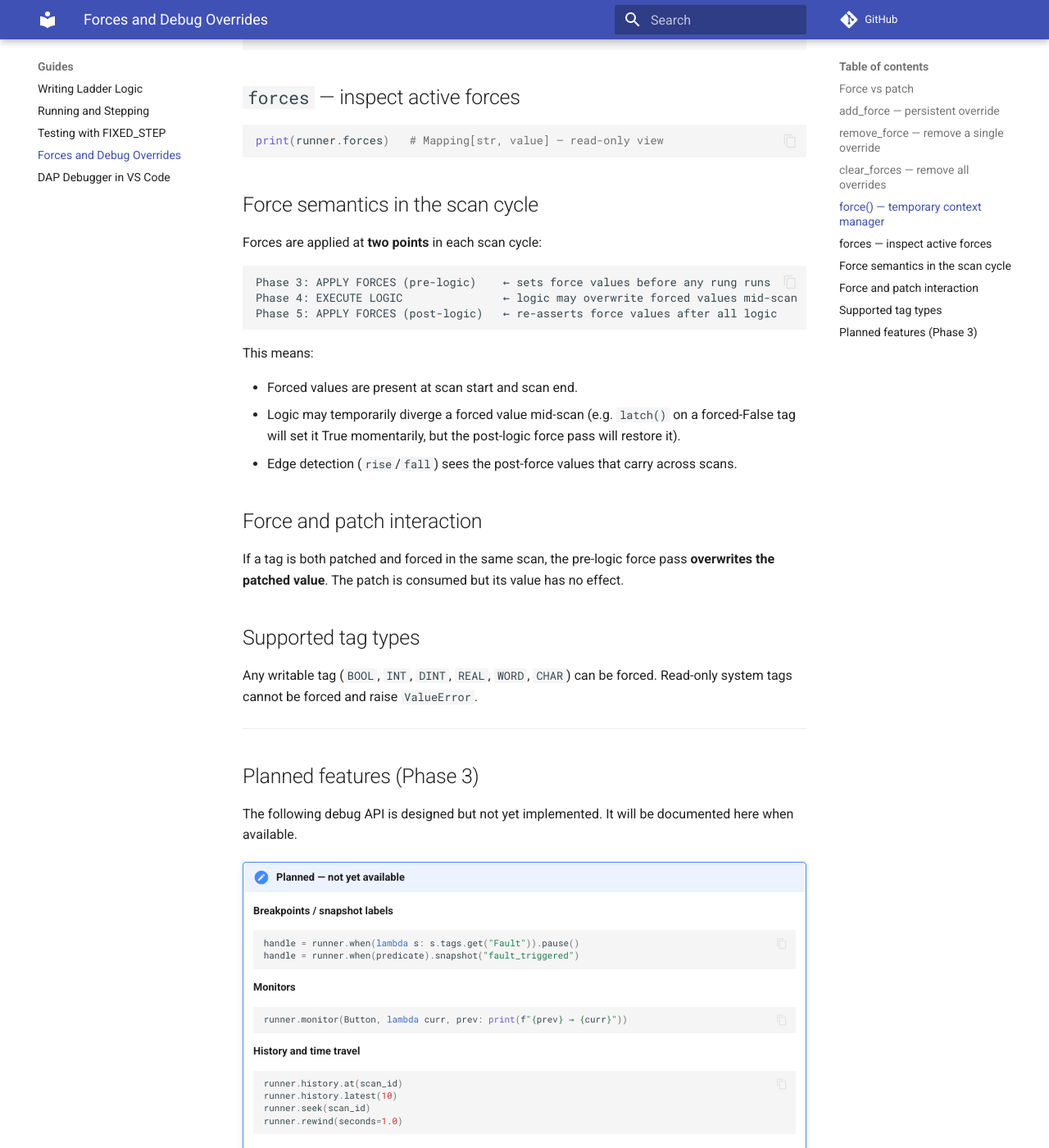
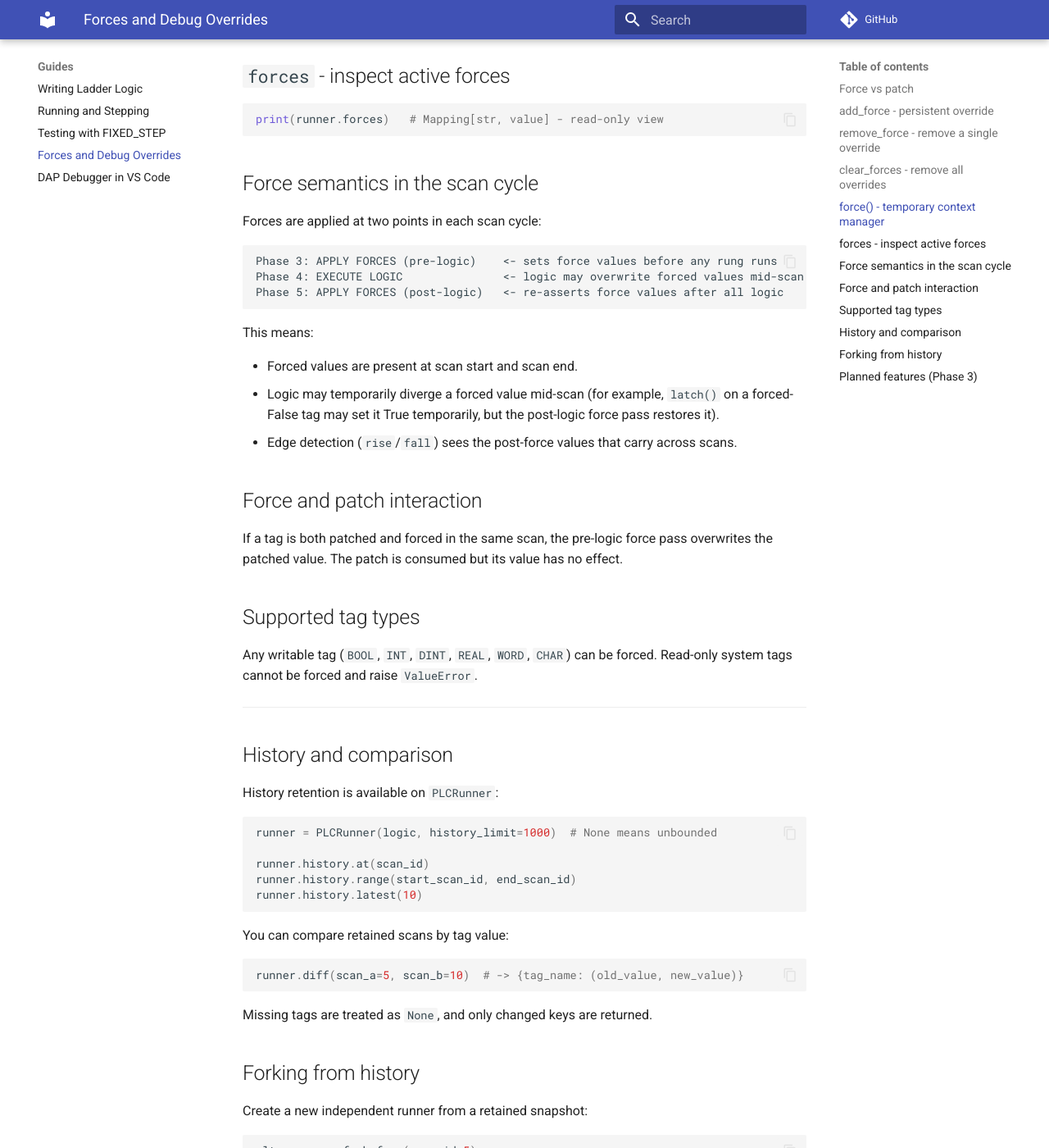
Before and after one commit to ssweber/pyrung, an MkDocs documentation site: the page built from docs/guides/forces-debug.md, in a window 1280 px wide and 1400 px high, scrolled down 1387 px. Shown: the whole window at 82% size. Built offline with MkDocs 1.6.1 and Material for MkDocs 9.7.7, drawn with Linux system fonts in a browser that asks for light colours; comment, search, counter and statistics services are not loaded; some of the changed text lies outside the part shown.

Commit message:
feat(core): add PLCRunner diff and fork_from history APIs
- add PLCRunner.diff(scan_a, scan_b) to compare retained snapshot tags
- add PLCRunner.fork_from(scan_id) to branch an independent runner from history
- persist runner history_limit so forks inherit retention policy
- preserve source scan_id/time config in fork and start with clean runtime override state
- extend tests/core/test_history.py with diff/fork coverage (ordering, missing-as-None, errors, eviction, independence)
- update docs/guides/runner.md and docs/guides/forces-debug.md for shipped history/diff/fork APIs
- refresh scratchpad/debug-api-next-steps.md status and implementation order (A1/A2/B1 done; B4/B5 next)

````diff
--- a/docs/guides/forces-debug.md
+++ b/docs/guides/forces-debug.md
@@ -10,7 +10,7 @@ Forces let you override tag values independently of logic. They are the simulati
 | Applied | Pre-logic, once | Pre-logic AND post-logic, every scan |
 | Use case | Momentary inputs, test steps | Persistent overrides, test fixtures |
 
-## `add_force` — persistent override
+## `add_force` - persistent override
 
 ```python
 runner.add_force("Button", True)        # by name
@@ -20,20 +20,20 @@ runner.add_force("Temperature", 75.5)   # any writable type
 
 The force persists across every subsequent scan until removed.
 
-## `remove_force` — remove a single override
+## `remove_force` - remove a single override
 
 ```python
 runner.remove_force("Button")
 runner.remove_force(Button)
 ```
 
-## `clear_forces` — remove all overrides
+## `clear_forces` - remove all overrides
 
 ```python
 runner.clear_forces()
 ```
 
-## `force()` — temporary context manager
+## `force()` - temporary context manager
 
 ```python
 with runner.force({"Button": True, "Fault": False}):
@@ -52,31 +52,31 @@ with runner.force({"AutoMode": True}):
 # AutoMode removed
 ```
 
-## `forces` — inspect active forces
+## `forces` - inspect active forces
 
 ```python
-print(runner.forces)   # Mapping[str, value] — read-only view
+print(runner.forces)   # Mapping[str, value] - read-only view
 ```
 
 ## Force semantics in the scan cycle
 
-Forces are applied at **two points** in each scan cycle:
+Forces are applied at two points in each scan cycle:
 
 ```
-Phase 3: APPLY FORCES (pre-logic)    ← sets force values before any rung runs
-Phase 4: EXECUTE LOGIC               ← logic may overwrite forced values mid-scan
-Phase 5: APPLY FORCES (post-logic)   ← re-asserts force values after all logic
+Phase 3: APPLY FORCES (pre-logic)    <- sets force values before any rung runs
+Phase 4: EXECUTE LOGIC               <- logic may overwrite forced values mid-scan
+Phase 5: APPLY FORCES (post-logic)   <- re-asserts force values after all logic
 ```
 
 This means:
 
 - Forced values are present at scan start and scan end.
-- Logic may temporarily diverge a forced value mid-scan (e.g. `latch()` on a forced-False tag will set it True momentarily, but the post-logic force pass will restore it).
+- Logic may temporarily diverge a forced value mid-scan (for example, `latch()` on a forced-False tag may set it True temporarily, but the post-logic force pass restores it).
 - Edge detection (`rise`/`fall`) sees the post-force values that carry across scans.
 
 ## Force and patch interaction
 
-If a tag is both patched and forced in the same scan, the pre-logic force pass **overwrites the patched value**. The patch is consumed but its value has no effect.
+If a tag is both patched and forced in the same scan, the pre-logic force pass overwrites the patched value. The patch is consumed but its value has no effect.
 
 ## Supported tag types
 
@@ -84,11 +84,46 @@ Any writable tag (`BOOL`, `INT`, `DINT`, `REAL`, `WORD`, `CHAR`) can be forced.
 
 ---
 
+## History and comparison
+
+History retention is available on `PLCRunner`:
+
+```python
+runner = PLCRunner(logic, history_limit=1000)  # None means unbounded
+
+runner.history.at(scan_id)
+runner.history.range(start_scan_id, end_scan_id)
+runner.history.latest(10)
+```
+
+You can compare retained scans by tag value:
+
+```python
+runner.diff(scan_a=5, scan_b=10)  # -> {tag_name: (old_value, new_value)}
+```
+
+Missing tags are treated as `None`, and only changed keys are returned.
+
+## Forking from history
+
+Create a new independent runner from a retained snapshot:
+
+```python
+alt = runner.fork_from(scan_id=5)
+```
+
+The fork:
+
+- starts from that historical `SystemState`
+- keeps the same time mode configuration
+- has clean runtime debug state (no active forces/patches)
+- retains only the fork snapshot initially in its own history
+
 ## Planned features (Phase 3)
 
-The following debug API is designed but not yet implemented. It will be documented here when available.
+The following debug APIs are still planned:
 
-!!! note "Planned — not yet available"
+!!! note "Planned - not yet available"
     **Breakpoints / snapshot labels**
 
     ```python
@@ -99,28 +134,15 @@ The following debug API is designed but not yet implemented. It will be document
     **Monitors**
 
     ```python
-    runner.monitor(Button, lambda curr, prev: print(f"{prev} → {curr}"))
+    runner.monitor(Button, lambda curr, prev: print(f"{prev} -> {curr}"))
     ```
 
-    **History and time travel**
+    **Time travel playhead**
 
     ```python
-    runner.history.at(scan_id)
-    runner.history.latest(10)
     runner.seek(scan_id)
     runner.rewind(seconds=1.0)
+    runner.playhead
     ```
 
-    **Diff**
-
-    ```python
-    runner.diff(scan_a=5, scan_b=10)  # → {tag_name: (old_value, new_value)}
-    ```
-
-    **Fork**
-
-    ```python
-    alt = runner.fork_from(scan_id=5)   # independent runner from historical state
-    ```
-
-See internal design notes in `docs/internal/debug-spec.md` for the full Phase 3 plan.
+See `spec/core/debug.md` for the full Phase 3 design.
````
Also changed, not shown: other parts of docs/guides/forces-debug.md (+1 -1 lines), docs/guides/runner.md (+28 -1 lines), scratchpad/debug-api-next-steps.md (+64 -103 lines), 2 other files.
